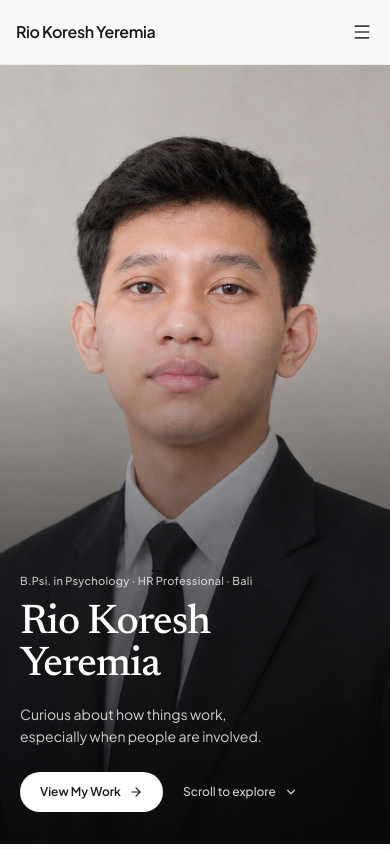
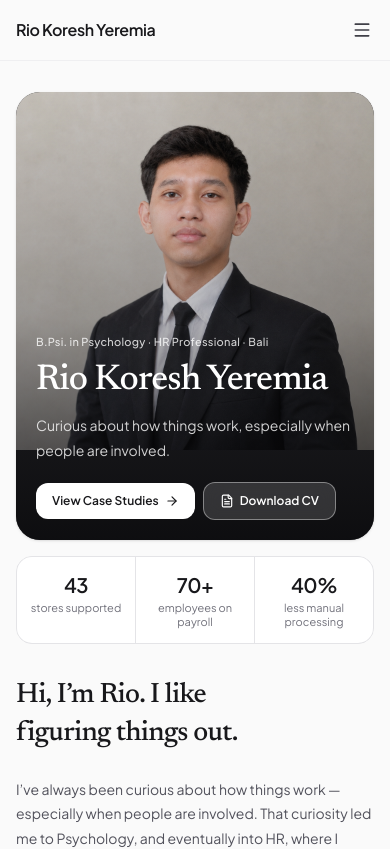
Before and after one commit to siagianrio10-cell/rio-koresh-portfolio, a React (Vite) app: page / in a window 390 px wide. Shown: the top 849 px of the page. Built offline with nearby package versions, Linux system fonts and the light colour scheme.

Commit message:
Add files via upload

```diff
--- a/src/App.tsx
+++ b/src/App.tsx
@@ -10,28 +10,8 @@ import { Footer } from "./components/Footer";
 import { CaseStudyView } from "./components/CaseStudyView";
 import { CVModal } from "./components/CVModal";
 import { Reveal } from "./components/Reveal";
-import { MobileHome } from "./components/MobileHome";
-
-// True on phones (below the md breakpoint), updates live on resize/rotate
-function useIsMobile() {
-  const query = "(max-width: 767px)";
-  const [isMobile, setIsMobile] = useState<boolean>(() =>
-    typeof window !== "undefined" ? window.matchMedia(query).matches : false
-  );
-
-  useEffect(() => {
-    const mql = window.matchMedia(query);
-    const handler = () => setIsMobile(mql.matches);
-    handler();
-    mql.addEventListener("change", handler);
-    return () => mql.removeEventListener("change", handler);
-  }, []);
-
-  return isMobile;
-}
 
 export default function App() {
-  const isMobile = useIsMobile();
   const [activeSection, setActiveSection] = useState<string>("home");
   const [activeCaseStudyId, setActiveCaseStudyId] = useState<string | null>(null);
   const [isCVModalOpen, setIsCVModalOpen] = useState<boolean>(false);
@@ -120,13 +100,6 @@ export default function App() {
             onSelectProject={handleOpenCaseStudy}
           />
         </main>
-      ) : isMobile ? (
-        <main>
-          <MobileHome
-            onNavigate={handleNavigate}
-            onOpenCaseStudy={handleOpenCaseStudy}
-          />
-        </main>
       ) : (
         <main>
           {/* 1. About Me (top of page) - animates on load via Reveal */}
--- a/src/index.css
+++ b/src/index.css
@@ -22,7 +22,10 @@ body {
   font-variant-numeric: tabular-nums;
 }
 
-/* Mobile safety layer */
+/* ---------------------------------------------------------
+   Mobile refinement layer
+   Keeps the existing desktop identity; improves small screens.
+   --------------------------------------------------------- */
 *,
 *::before,
 *::after {
@@ -53,17 +56,71 @@ main[id] {
 }
 
 @media (max-width: 640px) {
+  body {
+    font-size: 15px;
+    line-height: 1.65;
+  }
+
+  /* Give the fixed header a little more breathing room without
+     changing the established desktop navigation. */
+  header > div:first-child {
+    min-height: 60px;
+    height: 60px;
+  }
+
+  header button,
+  header a {
+    -webkit-tap-highlight-color: transparent;
+  }
+
+  header button[aria-label="Toggle navigation menu"] {
+    min-width: 42px;
+    min-height: 42px;
+    display: inline-flex;
+    align-items: center;
+    justify-content: center;
+  }
+
+  /* Avoid oversized section gaps on narrow screens. */
+  main section {
+    scroll-margin-top: 4.75rem;
+  }
+
+  main section[class*="pt-28"],
+  main section[class*="pt-32"] {
+    padding-top: 5.75rem;
+  }
+
+  main section[class*="pb-20"],
+  main section[class*="pb-24"] {
+    padding-bottom: 3.5rem;
+  }
+
+  /* Improve reading rhythm for small text while preserving the
+     visual hierarchy already defined by the site's Tailwind classes. */
   main p {
-    overflow-wrap: break-word;
+    line-height: 1.75;
+    overflow-wrap: anywhere;
   }
 
   main h1,
   main h2,
   main h3 {
     text-wrap: balance;
-    overflow-wrap: break-word;
+    overflow-wrap: anywhere;
   }
 
+  /* Cards and media should never push the viewport sideways. */
+  main [class*="rounded-2xl"],
+  main [class*="rounded-xl"] {
+    min-width: 0;
+  }
+
+  main img {
+    height: auto;
+  }
+
+  /* Keep tap targets comfortable on mobile. */
   main button,
   main a,
   footer button,
@@ -71,10 +128,38 @@ main[id] {
     touch-action: manipulation;
   }
 
+  /* Dashboard / case-study visuals can be inspected without causing
+     the whole page to overflow horizontally. */
+  main pre,
+  main table {
+    max-width: 100%;
+  }
+
   main pre {
-    max-width: 100%;
     overflow-x: auto;
     -webkit-overflow-scrolling: touch;
+  }
+
+  main table {
+    display: block;
+    overflow-x: auto;
+    -webkit-overflow-scrolling: touch;
+  }
+}
+
+@media (max-width: 380px) {
+  header > div:first-child {
+    padding-left: 0.875rem;
+    padding-right: 0.875rem;
+  }
+
+  header button span {
+    letter-spacing: -0.025em;
+  }
+
+  main section > div[class*="mx-auto"] {
+    padding-left: 1rem;
+    padding-right: 1rem;
   }
 }
 
```
